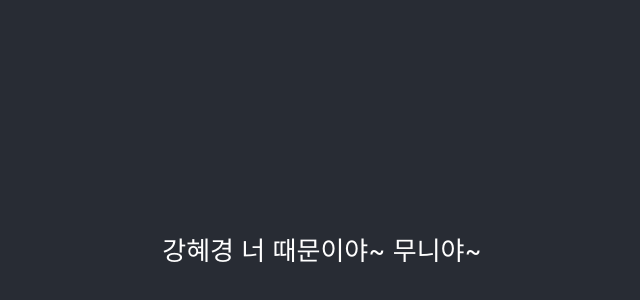
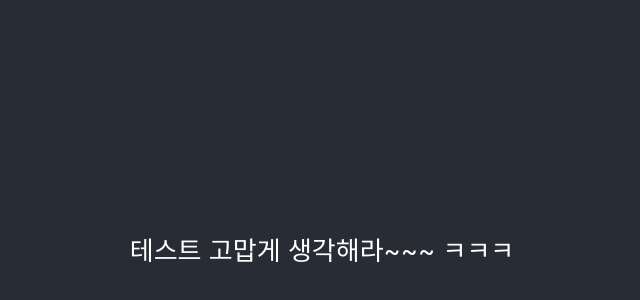
Before and after one commit to jieun-Seo/gitgittest, a React (Create React App) app: page / in a window 1280 px wide. Shown: the part 152-452 px from the top of the page, without its empty margins (318-958 px from the left). Built offline with nearby package versions, Linux system fonts and the light colour scheme.

Commit message:
Update App.js

```diff
--- a/src/App.js
+++ b/src/App.js
@@ -5,7 +5,7 @@ function App() {
   return (
     <div className="App">
       <header className="App-header">
-        강혜경 너 때문이야~ 무니야~
+        테스트 고맙게 생각해라~~~ ㅋㅋㅋ
       </header>
     </div>
   );
```
